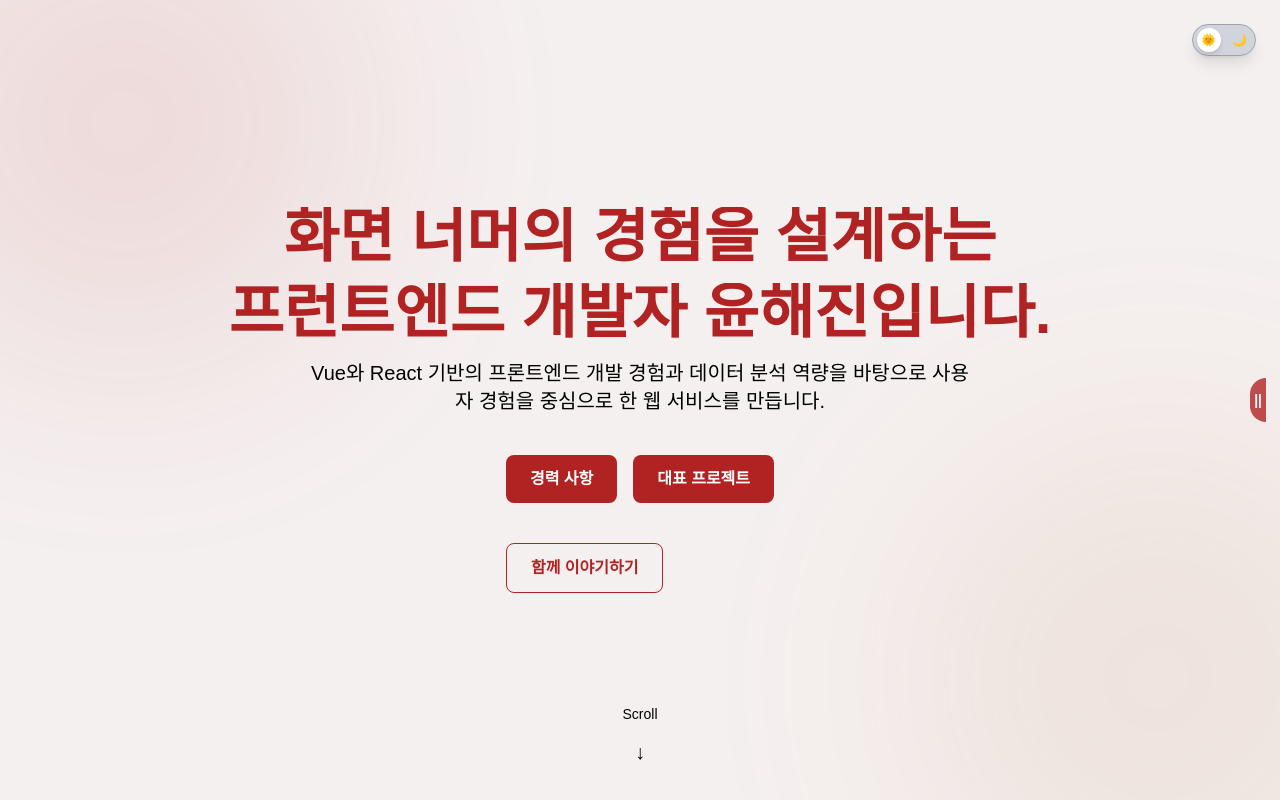
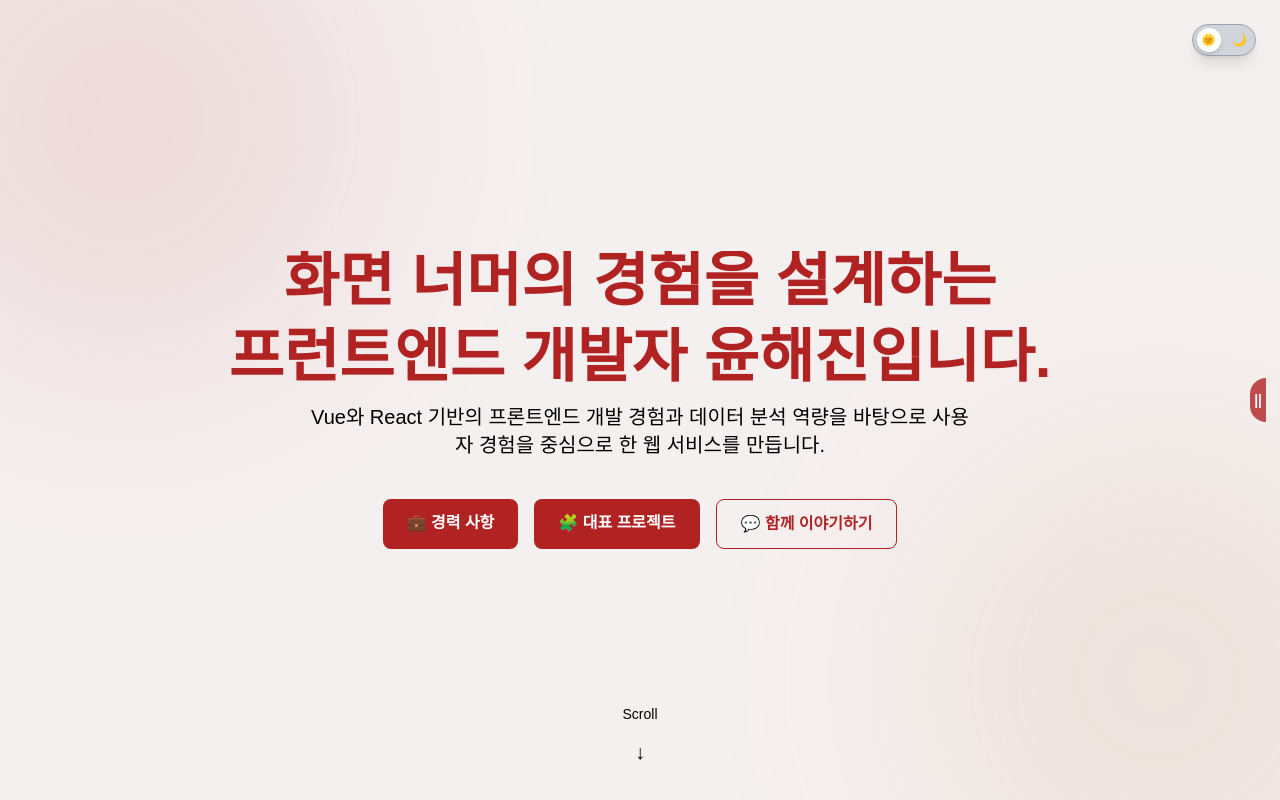
Before and after one commit to HaejinYoon/myPortfolio, a React (Vite) app: page / in a window 1280 px wide. Built offline with nearby package versions, Linux system fonts and the light colour scheme; a web font is replaced by a local one.

Commit message:
홈 섹션 버튼류 수정

```diff
--- a/src/components/Hero.jsx
+++ b/src/components/Hero.jsx
@@ -72,7 +72,7 @@ export default function Hero() {
               transition
             "
           >
-            경력 사항
+            💼 경력 사항
           </a>
           <a
             href="#projects"
@@ -83,10 +83,8 @@ export default function Hero() {
               transition
             "
           >
-            대표 프로젝트
+            🧩 대표 프로젝트
           </a>
-        </div>
-        <div className="mt-10 flex gap-4">
           <a
             href="#contact"
             className="
@@ -96,7 +94,7 @@ export default function Hero() {
               transition
             "
           >
-            함께 이야기하기
+            💬 함께 이야기하기
           </a>
         </div>
       </Reveal>
```
